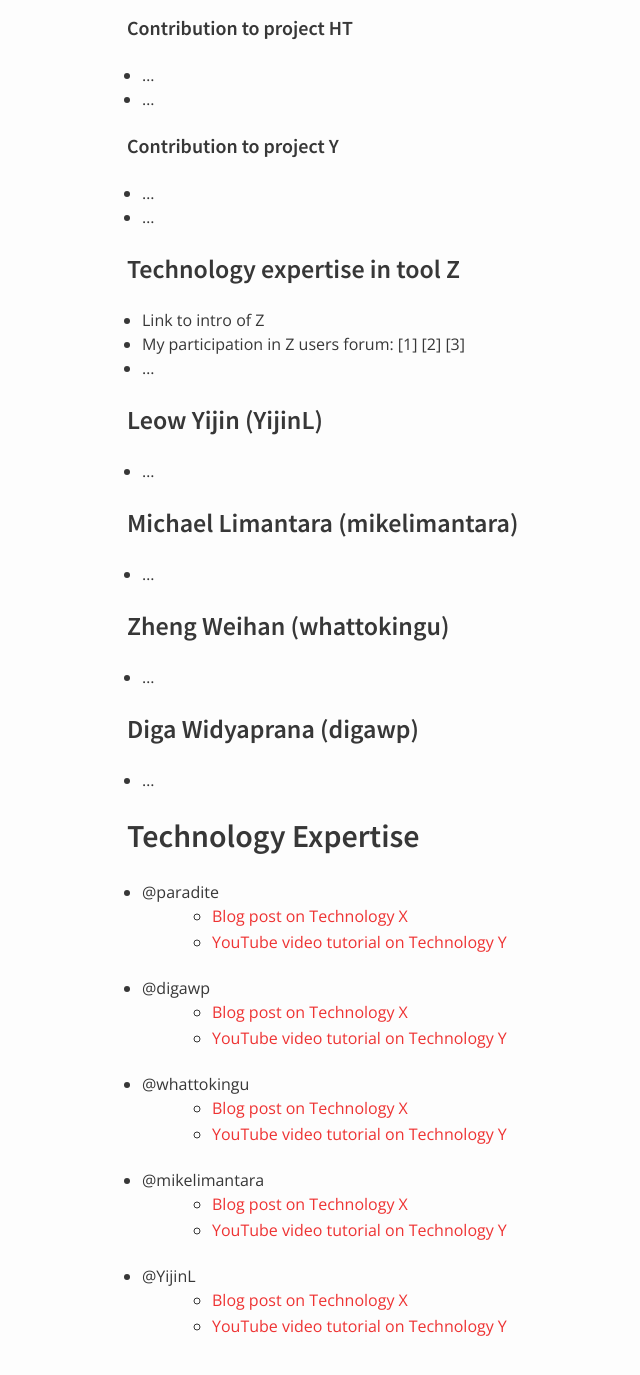
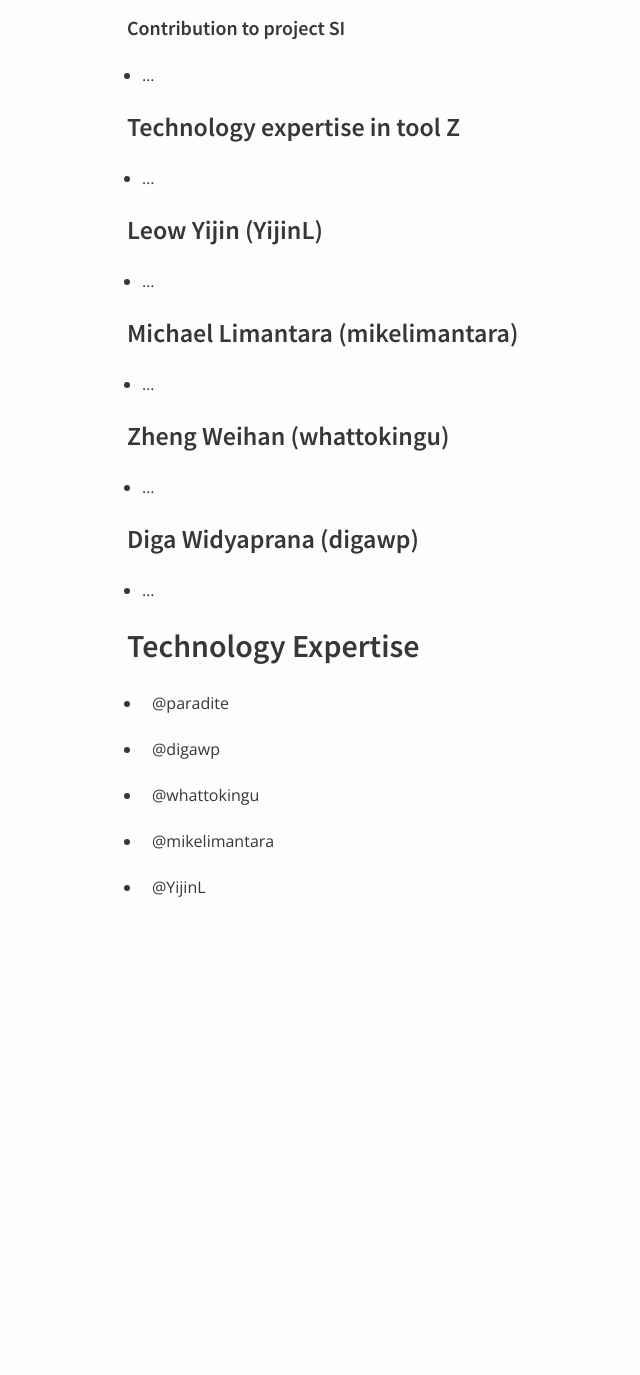
Before and after one commit to nus-oss/cs3281-AY1516S2-website, a Jekyll site: the page built from teams/socketio.md, in a window 1280 px wide and 1400 px high, scrolled down 738 px. Shown: the top 1375 px of the window, without its empty margins (243-883 px from the left). Built offline with Jekyll 4.4.1, drawn with Linux system fonts in a browser that asks for light colours; after the commit the page ends 1698 px from its top, so only the background shows below that.

Commit message:
clean up info

```diff
--- a/teams/socketio.md
+++ b/teams/socketio.md
@@ -24,17 +24,10 @@ permalink: /teams/socketio/
 ### Zhu Liang (paradite)
 * [ ] ...
 
-#### Contribution to project HT
-* ...
-* ...
-
-#### Contribution to project Y
-* ...
+#### Contribution to project SI
 * ...
 
 ### Technology expertise in tool Z
-* Link to intro of Z
-* My participation in Z users forum: [1] [2] [3]
 * ...
 
 ### Leow Yijin (YijinL)
@@ -52,21 +45,11 @@ permalink: /teams/socketio/
 ## Technology Expertise
 
  - @paradite
-   - [Blog post on Technology X](#)
-   - [YouTube video tutorial on Technology Y](#)
 
  - @digawp
-   - [Blog post on Technology X](#)
-   - [YouTube video tutorial on Technology Y](#)
 
  - @whattokingu
-   - [Blog post on Technology X](#)
-   - [YouTube video tutorial on Technology Y](#)
 
  - @mikelimantara
-   - [Blog post on Technology X](#)
-   - [YouTube video tutorial on Technology Y](#)
 
  - @YijinL
-   - [Blog post on Technology X](#)
-   - [YouTube video tutorial on Technology Y](#)
```
